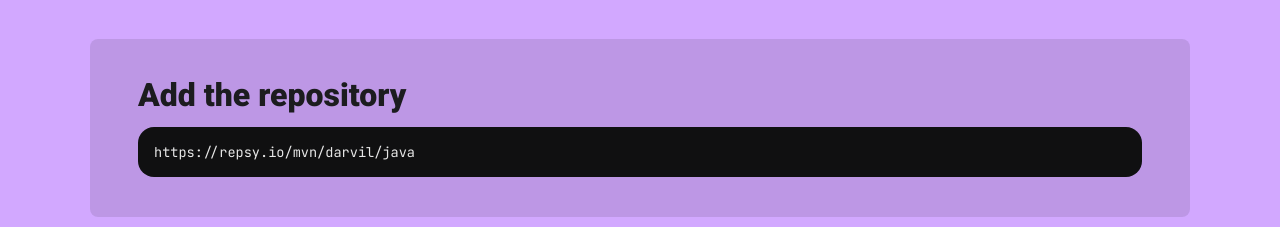
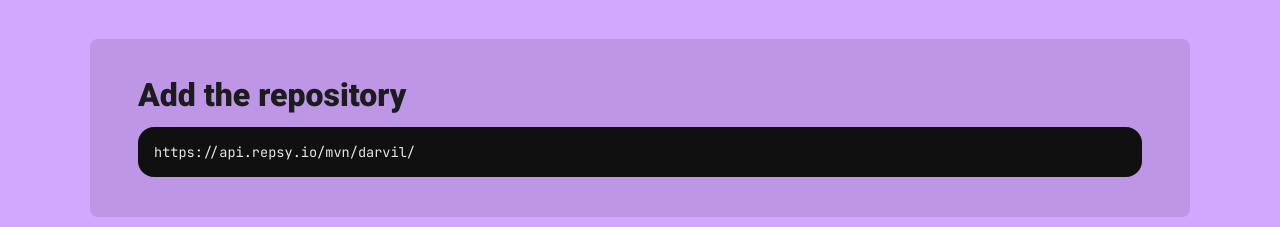
Before and after one commit to darvil82/lanat-web, a SvelteKit app: page / in a window 1280 px wide. Shown: the part 6360-6587 px from the top of the page. Built offline with nearby package versions, Linux system fonts and the light colour scheme; no server answers.

Commit message:
fix repository url

```diff
--- a/src/routes/(components)/getStarted/GetStarted.svelte
+++ b/src/routes/(components)/getStarted/GetStarted.svelte
@@ -27,7 +27,7 @@
 					<div class="step">
 						<h3>Add the repository</h3>
 						<Terminal fontSize="1vw">
-							https://repsy.io/mvn/darvil/java
+							https://api.repsy.io/mvn/darvil/
 						</Terminal>
 					</div>
 					<div class="step highlight">
```
